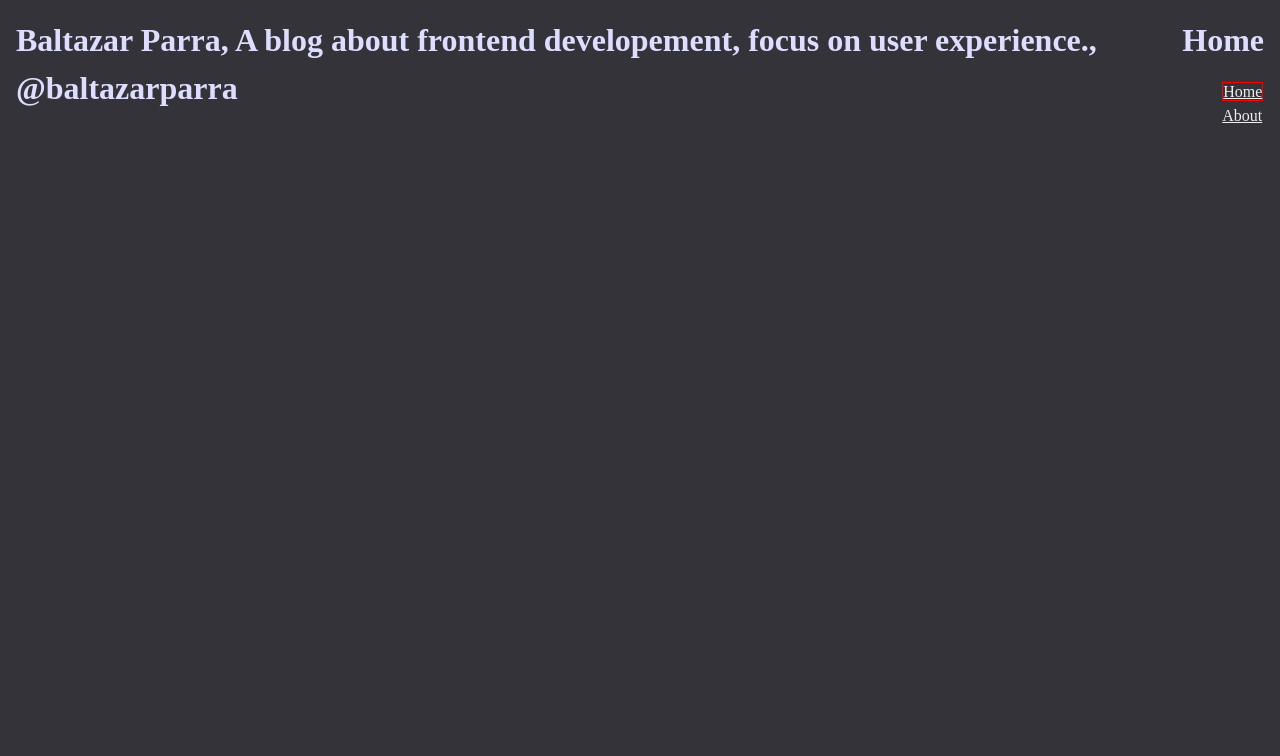
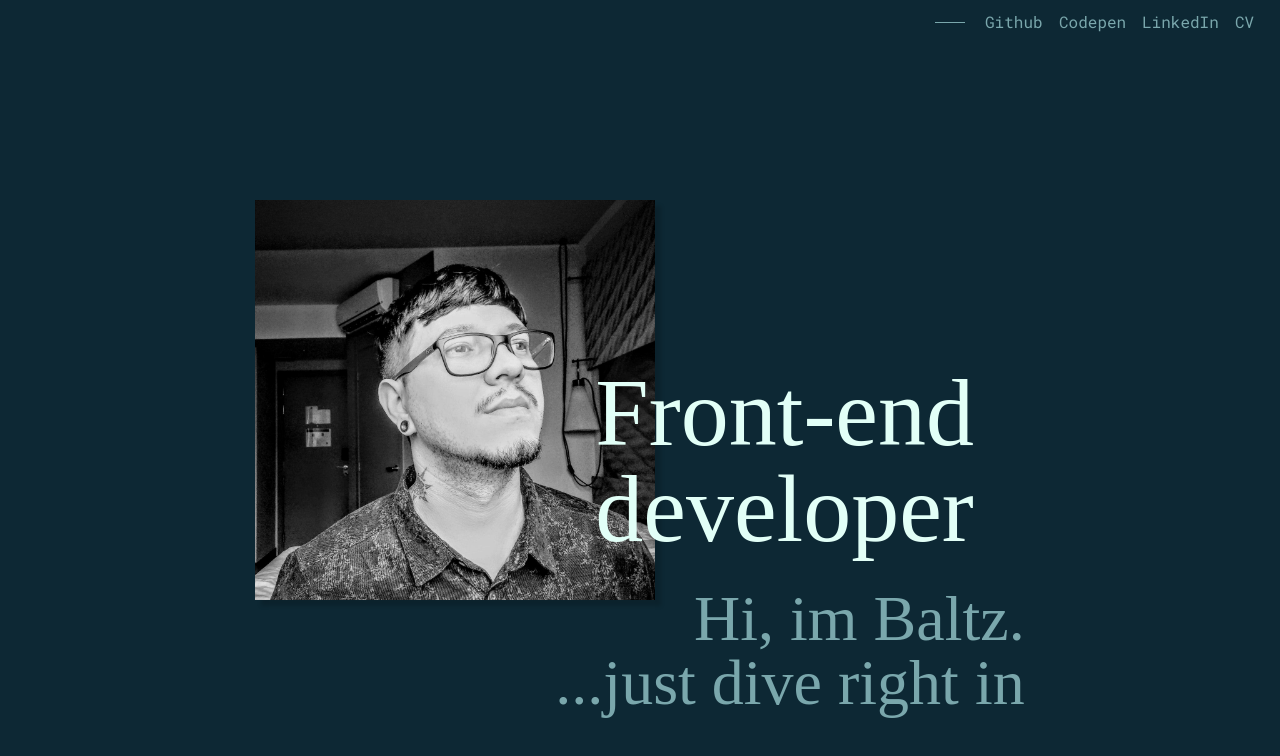
Before and after one commit to baltazarparra/baltazarparra.github.io, a Gatsby site: page / in a window 1280 px wide. Built offline with nearby package versions, Linux system fonts and the light colour scheme; Gatsby itself is replaced by a stand-in of ours; a web font is replaced by a local one.

Commit message:
Chore: new homepage

```diff
--- a/gatsby-config.js
+++ b/gatsby-config.js
@@ -5,6 +5,21 @@ module.exports = {
     author: `@baltazarparra`,
   },
   plugins: [
+    {
+      resolve: `gatsby-plugin-prefetch-google-fonts`,
+      options: {
+        fonts: [
+          {
+            family: `Sedgwick Ave Display`,
+            variants: [`400`, `700`]
+          },
+          {
+            family: `Roboto Mono`,
+            variants: [`100`, `300`, `400`]
+          },
+        ],
+      },
+    },
     `gatsby-plugin-styled-components`,
     `gatsby-plugin-react-helmet`,
     {
--- a/package.json
+++ b/package.json
@@ -9,6 +9,7 @@
     "gatsby-image": "^2.2.34",
     "gatsby-plugin-manifest": "^2.2.30",
     "gatsby-plugin-offline": "^3.0.24",
+    "gatsby-plugin-prefetch-google-fonts": "^1.4.3",
     "gatsby-plugin-react-helmet": "^3.1.16",
     "gatsby-plugin-sharp": "^2.3.4",
     "gatsby-plugin-styled-components": "^3.2.3",
--- /dev/null
+++ b/src/components/Avatar/index.js
@@ -0,0 +1,16 @@
+import React from "react"
+import styled from 'styled-components'
+
+import AvatarImg from '../../images/avatar-min.jpg'
+
+const Image = styled.img`
+  display: block;
+  height: 400px;
+  box-shadow: 6px 6px 4px #00000029;
+`
+
+const Avatar = () => {
+  return <Image src={AvatarImg} alt="Avatar" />
+}
+
+export default Avatar
--- /dev/null
+++ b/src/components/Hero/index.js
@@ -0,0 +1,49 @@
+import React from "react"
+import styled from 'styled-components'
+
+const Container = styled.section`
+  margin: 280px 0 0 -60px;
+`
+
+const Title = styled.h1`
+  font-family: 'Sedgwick Ave Display';
+  font-size: 6rem;
+  font-weight: normal;
+  line-height: 1;
+  color: #E2FFF7;
+  margin-bottom: 30px;
+
+  span {
+    display: block;
+  }
+`
+
+const Subtitle = styled.h2`
+  font-family: 'Sedgwick Ave Display';
+  font-size: 4rem;
+  font-weight: normal;
+  line-height: 1;
+  color: #7AA7AC;
+  margin-left: -40px;
+  text-align: right;
+
+  span {
+    display: block;
+  }
+`
+const Hero = () => {
+  return (
+    <Container>
+      <Title>
+        Front-end
+        <span>developer</span>
+      </Title>
+      <Subtitle>
+        Hi, im Baltz.
+        <span>...just dive right in</span>
+      </Subtitle>
+    </Container>
+  )
+}
+
+export default Hero
--- a/src/components/Layout/index.js
+++ b/src/components/Layout/index.js
@@ -1,21 +1,22 @@
-import React from "react"
-import PropTypes from "prop-types"
-import Profile from "../Profile"
+import React from 'react'
+import PropTypes from 'prop-types'
 
 import styled from 'styled-components'
 import GlobalStyles from '../../styles/global'
 
 const Wrapper = styled.main`
   display: flex;
-  padding: 1rem;
+  flex-direction: row;
+  align-items: center;
+  justify-content: center;
+  height: 100vh;
 `
 
 const Layout = ({ children }) => {
   return (
     <Wrapper>
       <GlobalStyles />
-      <Profile />
-      <main>{children}</main>
+        {children}
     </Wrapper>
   )
 }
--- /dev/null
+++ b/src/components/Menu/index.js
@@ -0,0 +1,65 @@
+import React from "react"
+import styled from 'styled-components'
+
+const List = styled.ul`
+  display: flex;
+  position: fixed;
+  top: 10px;
+  right: 10px;
+
+  :before {
+    content: '';
+    position: absolute;
+    top: 12px;
+    left: -50px;
+    height: 1px;
+    width: 30px;
+    background-color: #7AA7AC;
+  }
+
+  li {
+    margin-right: 1rem;
+  }
+
+  a {
+    display: block;
+    color: #7AA7AC;
+    cursor: pointer;
+    transform: translateY(0px);
+    transition: .3s;
+    will-change: transform;
+  }
+
+  a:hover {
+    transform: translateY(-2px);
+  }
+`
+
+const Menu = () => {
+  return (
+    <List>
+      <li>
+        <a>
+          Github
+        </a>
+      </li>
+      <li>
+        <a>
+          Codepen
+        </a>
+      </li>
+      <li>
+        <a>
+          LinkedIn
+        </a>
+      </li>
+      <li>
+        <a>
+          CV
+        </a>
+      </li>
+    </List>
+  )
+}
+
+export default Menu
--- a/src/components/Profile/index.js
+++ /dev/null
@@ -1,25 +0,0 @@
-import React from 'react'
-import { useStaticQuery, graphql } from 'gatsby'
-
-const Profile = () => {
-  const {
-    site: {
-      siteMetadata: { title, author, description }
-    }
-  } = useStaticQuery(graphql`
-    query MySiteMetadata {
-        site {
-        siteMetadata {
-            title
-            author
-            description
-        }
-      }
-    }
-  `)
-  return (
-    <h1>{title}, {description}, {author}</h1>
-  )
-}
-
-export default Profile
--- a/src/pages/index.js
+++ b/src/pages/index.js
@@ -1,20 +1,16 @@
-import React from "react"
-import { Link } from 'gatsby'
-import Layout from "../components/Layout"
-import SEO from "../components/seo"
+import React from 'react'
+import Layout from '../components/Layout'
+import SEO from '../components/seo'
+import Menu from '../components/Menu'
+import Avatar from '../components/Avatar'
+import Hero from '../components/Hero'
 
 const IndexPage = () => (
   <Layout>
-    <SEO title="Home" />
-    <h1>Home</h1>
-    <ul>
-      <li>
-        <Link to="/" activeStyle={{border: 'solid red 1px'}}>Home</Link>
-      </li>
-      <li>
-        <Link to="about" activeStyle={{color: "red"}}>About</Link>
-      </li>
-    </ul>
+    <SEO title='Home' />
+    <Menu />
+    <Avatar />
+    <Hero />
   </Layout>
 )
 
--- a/src/styles/global.js
+++ b/src/styles/global.js
@@ -38,6 +38,9 @@ const GlobalStyles = createGlobalStyle`
     scroll-behavior: smooth;
     text-rendering: optimizeSpeed;
     line-height: 1.5;
+    font-family: 'Roboto Mono';
+    background-color: #0D2834;
+    color: #E2FFF7;
   }
 
   /* Remove list styles on ul, ol elements with a class attribute */
@@ -70,11 +73,6 @@ const GlobalStyles = createGlobalStyle`
     font: inherit;
   }
 
-  body {
-    background-color: #333339;
-    color: #ddf;
-  }
-
   a,
   a:visited {
     color: #eee;
```
Also changed, not shown: src/pages/404.js (+4 -4 lines), src/pages/about.js (deleted, +0 -19 lines), .eslintrc.js, src/images/avatar-min.jpg (added), 1 other file.
